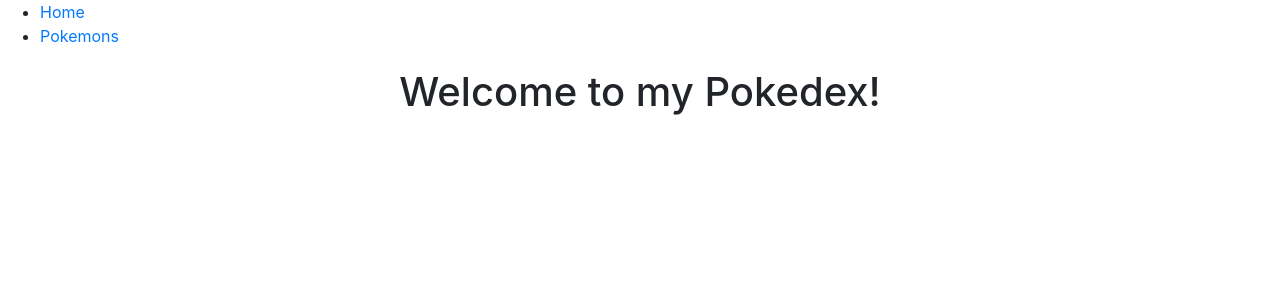
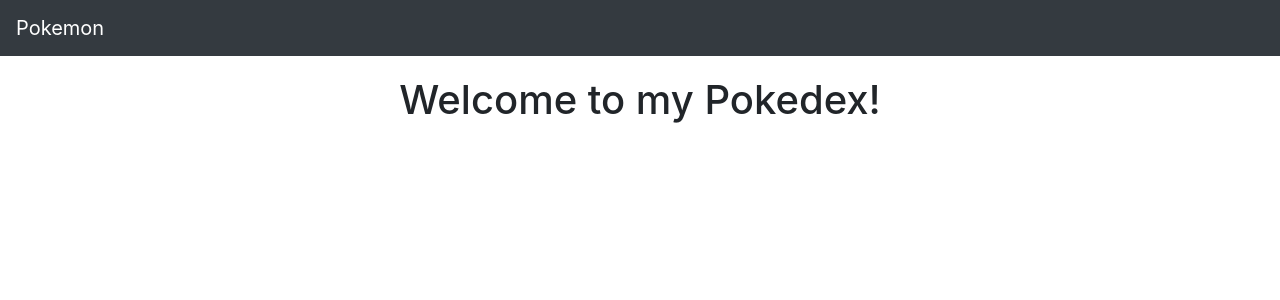
Before and after one commit to imxande/Port, a React (Create React App) app in the folder port/: page / in a window 1280 px wide. Shown: the top 300 px of the page. Built offline with nearby package versions, Linux system fonts and the light colour scheme.

Commit message:
added navegation

```diff
--- a/port/src/App.js
+++ b/port/src/App.js
@@ -2,13 +2,13 @@
 import "./App.css";
 import PokemonList from "./components/PokemonList";
 import Home from "./components/Home";
-import NavBar from "./components/NavBar";
+import Navegation from "./components/Navegation";
 import { Route } from "react-router-dom";
 
 function App() {
   return (
     <div>
-      <NavBar />
+      <Navegation />
       <Route exact path="/" component={Home} />
       <Route path="/list" component={PokemonList} />
     </div>
--- a/port/src/components/NavBar.js
+++ /dev/null
@@ -1,19 +0,0 @@
-import React from "react";
-import { Link } from "react-router-dom";
-
-const NavBar = () => {
-  return (
-    <div className="nav-bar">
-      <ul>
-        <li>
-          <Link to="/">Home</Link>
-        </li>
-        <li>
-          <Link to="/list">Pokemons</Link>
-        </li>
-      </ul>
-    </div>
-  );
-};
-
-export default NavBar;
--- /dev/null
+++ b/port/src/components/Navegation.js
@@ -0,0 +1,17 @@
+import React from "react";
+import { Link } from "react-router-dom";
+import Navbar from "react-bootstrap/Navbar";
+import Nav from "react-bootstrap/Navbar";
+import NavDropdown from "react-bootstrap/Navbar";
+
+const Navegation = () => {
+  return (
+    <Navbar collapseOnSelect expand="lg" bg="dark" variant="dark">
+      <Navbar.Brand href="#home">Pokemon</Navbar.Brand>
+      <Navbar.Toggle aria-controls="responsive-navbar-nav" />
+      <Navbar.Collapse id="responsive-navbar-nav"></Navbar.Collapse>
+    </Navbar>
+  );
+};
+
+export default Navegation;
```
Also changed, not shown: port/src/components/Poke.css (line endings or trailing spaces), 1 other file (tests, documents, lock files or other folders).
